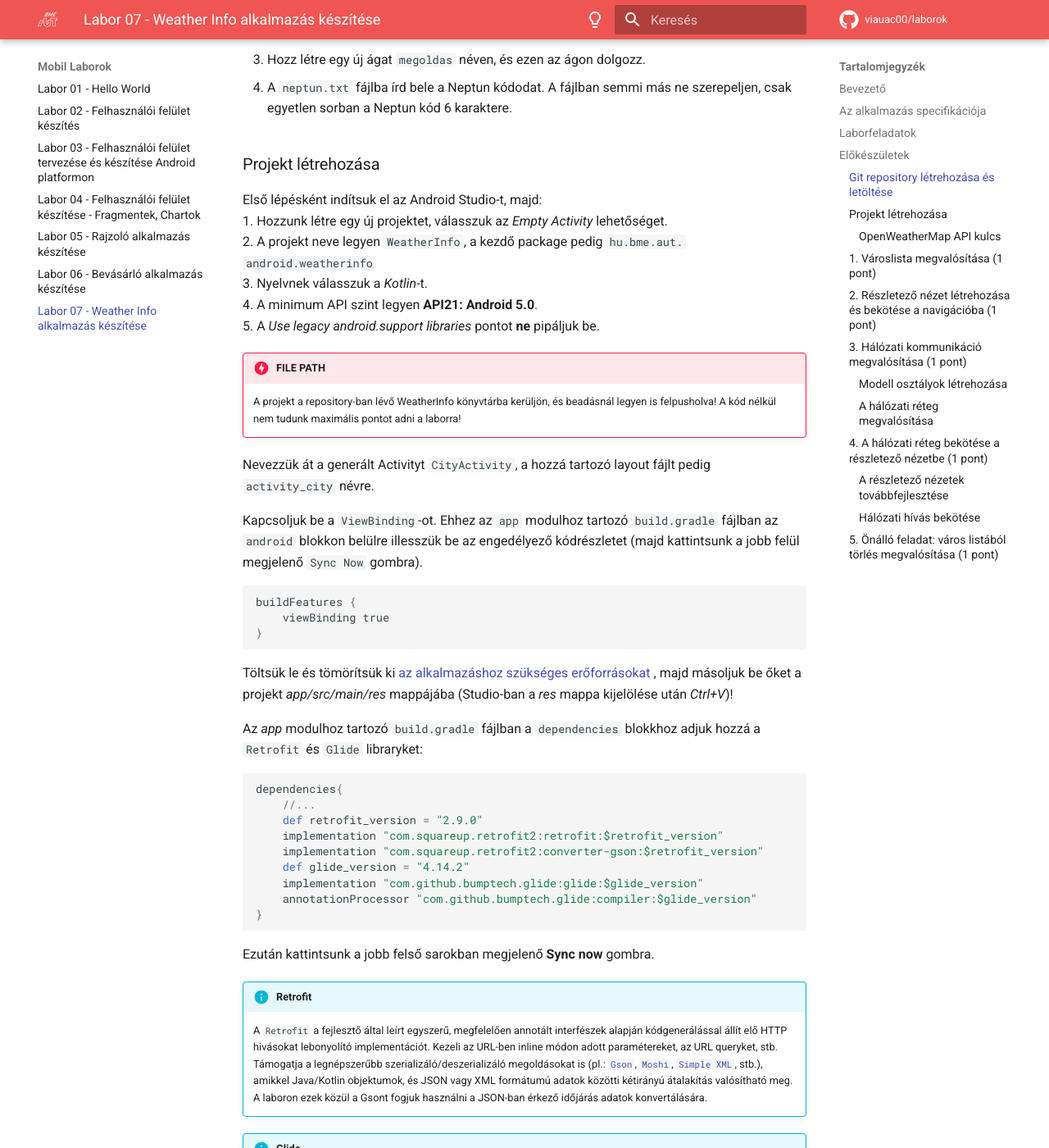
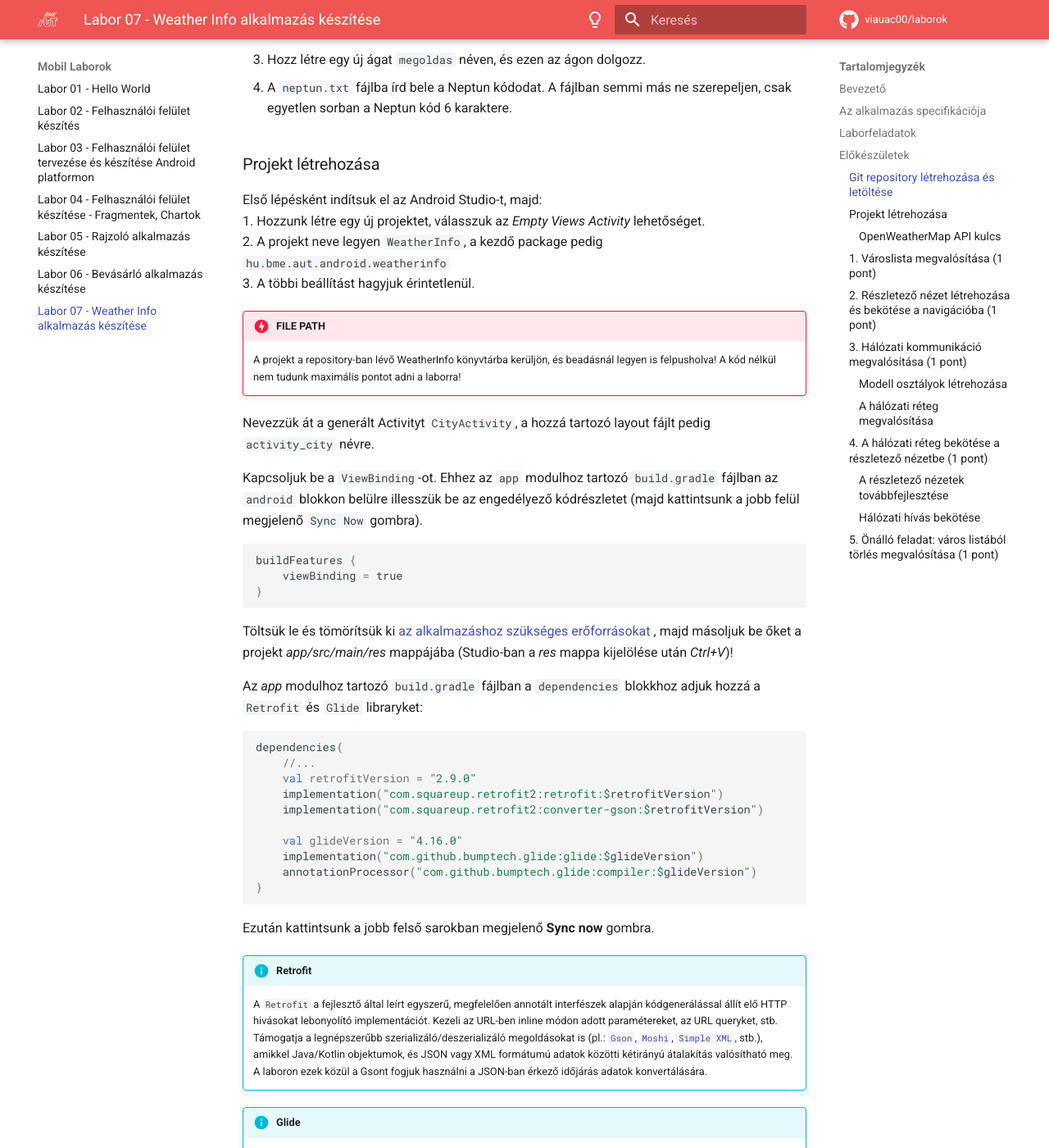
Before and after one commit to VIAUAD02/laborok, an MkDocs documentation site: the page built from docs/laborok/07-android-network/index.md, in a window 1280 px wide and 1400 px high, scrolled down 3153 px. Shown: the whole window at 82% size. Built offline with MkDocs 1.6.1 and Material for MkDocs 9.7.7, drawn with Linux system fonts in a browser that asks for light colours; comment, search, counter and statistics services are not loaded; some of the changed text lies outside the part shown.

Commit message:
2023 lab07 update

````diff
--- a/docs/laborok/07-android-network/index.md
+++ b/docs/laborok/07-android-network/index.md
@@ -69,11 +69,9 @@ A feladatok megoldása során ne felejtsd el követni a [feladat beadás folyama
 ### Projekt létrehozása
 
 Első lépésként indítsuk el az Android Studio-t, majd:
-1. Hozzunk létre egy új projektet, válasszuk az *Empty Activity* lehetőséget.
-2. A projekt neve legyen `WeatherInfo`, a kezdő package pedig `hu.bme.aut.  android.weatherinfo`
-3. Nyelvnek válasszuk a *Kotlin*-t.
-4. A minimum API szint legyen **API21: Android 5.0**.
-5. A *Use legacy android.support libraries* pontot **ne** pipáljuk be.
+1. Hozzunk létre egy új projektet, válasszuk az *Empty Views Activity* lehetőséget.
+2. A projekt neve legyen `WeatherInfo`, a kezdő package pedig `hu.bme.aut.android.weatherinfo`
+3. A többi beállítást hagyjuk érintetlenül.
 
 !!!danger "FILE PATH"
 	A projekt a repository-ban lévő WeatherInfo könyvtárba kerüljön, és beadásnál legyen is felpusholva! A kód nélkül nem tudunk maximális pontot adni a laborra!
@@ -82,9 +80,9 @@ Nevezzük át a generált Activityt `CityActivity`, a hozzá tartozó layout fá
 
 Kapcsoljuk be a `ViewBinding`-ot. Ehhez az `app` modulhoz tartozó `build.gradle` fájlban az `android` blokkon belülre illesszük be az engedélyező kódrészletet (majd kattintsunk a jobb felül megjelenő `Sync Now` gombra).
 
-```groovy
+```kotlin
 buildFeatures {
-    viewBinding true
+    viewBinding = true
 }
 ```
 
@@ -92,15 +90,16 @@ Töltsük le és tömörítsük ki [az alkalmazáshoz szükséges erőforrásoka
 
 Az *app* modulhoz tartozó `build.gradle` fájlban a `dependencies` blokkhoz adjuk hozzá a `Retrofit` és `Glide` libraryket:
 
-```groovy
+```kotlin
 dependencies{
     //...
-    def retrofit_version = "2.9.0"
-    implementation "com.squareup.retrofit2:retrofit:$retrofit_version"
-    implementation "com.squareup.retrofit2:converter-gson:$retrofit_version"
-    def glide_version = "4.14.2"
-    implementation "com.github.bumptech.glide:glide:$glide_version"
-    annotationProcessor "com.github.bumptech.glide:compiler:$glide_version"
+    val retrofitVersion = "2.9.0"
+    implementation("com.squareup.retrofit2:retrofit:$retrofitVersion")
+    implementation("com.squareup.retrofit2:converter-gson:$retrofitVersion")
+
+    val glideVersion = "4.16.0"
+    implementation("com.github.bumptech.glide:glide:$glideVersion")
+    annotationProcessor("com.github.bumptech.glide:compiler:$glideVersion")
 }
 ```
 
@@ -422,9 +421,9 @@ Indítsuk el az alkalmazást, amely már képes városnevek bekérésére és me
 
 ### 2. Részletező nézet létrehozása és bekötése a navigációba (1 pont)
 
-A következő lépésben a `hu.bme.aut.android.weatherinfo.feature`  package-en belül hozzunk létre egy `details` nevű packaget.
+A következő lépésben a `hu.bme.aut.android.weatherinfo.feature`  package-en belül hozzunk létre egy `details` nevű packaget. (Ehhez a legegyszerűbb megoldás, ha a Project nézeten az Options-re (3 pötty) kattintva kiszedjük a pipát a Tree Appearance -> Compact Middle Packages elemnél.)
 
-A `details` package-ben hozzunk létre egy *Empty Activity* típusú `Activity`-t  `DetailsActivity` néven.
+A `details` package-ben hozzunk létre egy *Empty Views Activity* típusú `Activity`-t  `DetailsActivity` néven.
 
 A hozzá tartozó `activity_details.xml` layout kódja:
 
````
